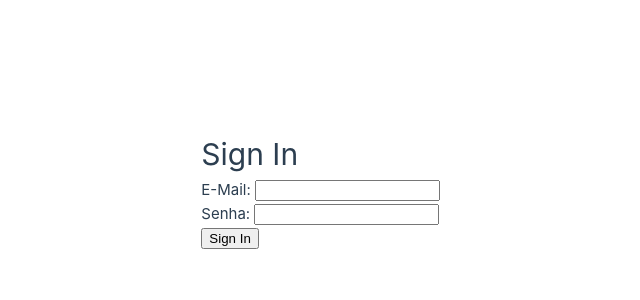
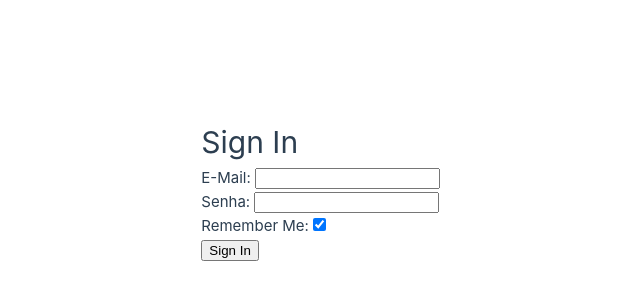
Before and after one commit to Erikaa81/consumy-vue, a Vue app: page /signin in a window 1280 px wide. Shown: the part 210-510 px from the top of the page, without its empty margins (200-840 px from the left). Built offline with nearby package versions, Linux system fonts and the light colour scheme.

Commit message:
feat: atualiza o SignIn para adicionar a funcionalidade: lembrar

```diff
--- a/src/components/SignIn.vue
+++ b/src/components/SignIn.vue
@@ -1,25 +1,27 @@
 <script setup lang="ts">
 import { useRouter } from 'vue-router'
 import { ref } from 'vue'
-import { auth } from '../auth'
-
+import { Auth } from '../auth'
 const router = useRouter()
+const awaiting = ref(false)
 const email = defineModel<string>('email')
 const password = defineModel<string>('password')
-const awaiting = ref(false)
 const errorMessage = ref('')
+const remember = defineModel<boolean>('remember', { default: true })
 
 async function onSubmit(form: Event) {
+  let auth = new Auth(remember.value)
   awaiting.value = true
   auth.signIn(
     email.value || '',
-    password.value || '',() => {
+    password.value || '',
+    () => {
       awaiting.value = false
       router.push('/')
     },
     () => {
       awaiting.value = false
-      console.log('não foi dessa vez')
+      console.log('não foi dessa vez!')
       errorMessage.value = 'Invalid email or password!'
     }
   )
@@ -29,17 +31,15 @@ async function onSubmit(form: Event) {
 <template>
   <div>
     <h1>Sign In</h1>
-
     <form @submit.prevent="onSubmit">
       <label>E-Mail: </label>
       <input v-model="email" type="email" /><br />
-
       <label>Senha: </label>
       <input v-model="password" type="password" /><br />
-
+      <label>Remember Me: </label>
+      <input v-model="remember" type="checkbox" /><br />
       <button type="submit" v-show="!awaiting">Sign In</button>
     </form>
-
     <div v-if="errorMessage" style="color: red">{{ errorMessage }}</div>
   </div>
 </template>
```
